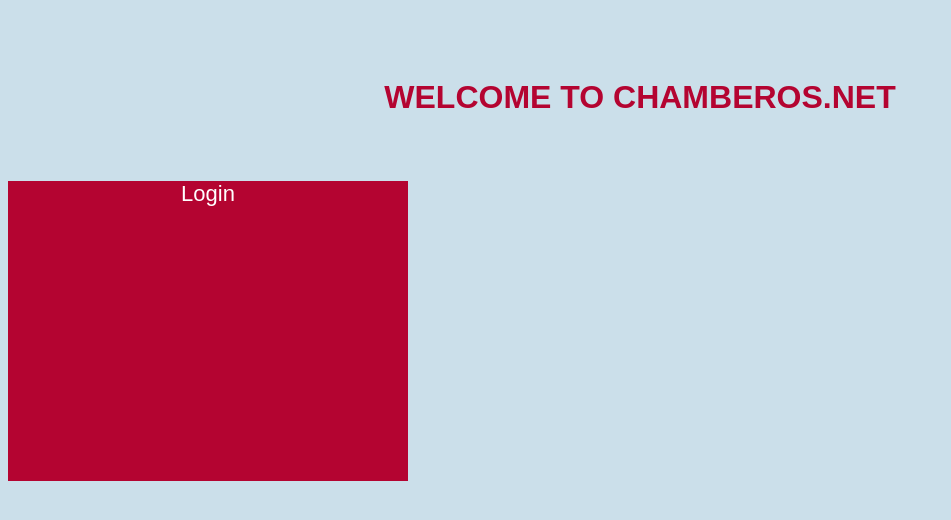
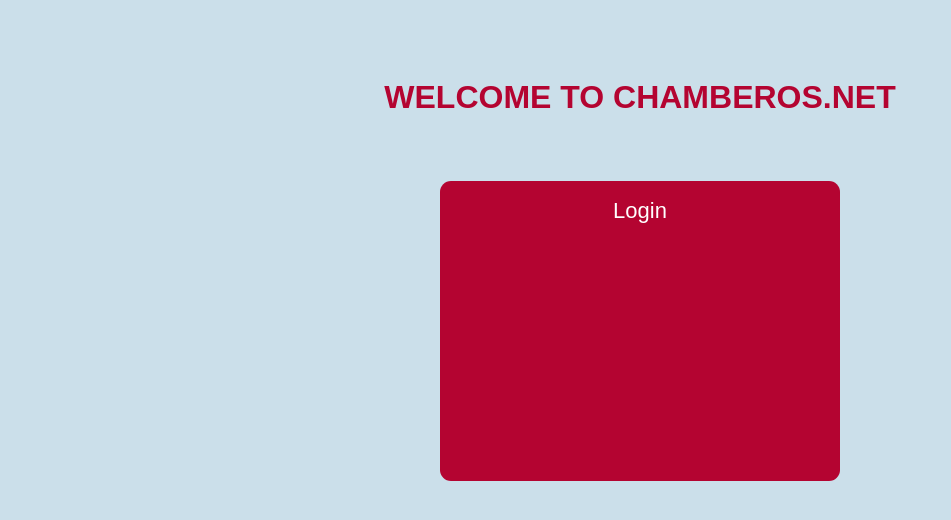
Before and after one commit to Pablo251/UTN2015_Diseno_Web, a plain HTML site: page First Proyect_Chamberos.net_WebCase/index.html in a window 1280 px wide. Shown: the whole page, without its empty margins (0-951 px from the left). Drawn offline with Linux system fonts and the light colour scheme.

Commit message:
css 2
Overwrite form tag... ready

```diff
--- a/First Proyect_Chamberos.net_WebCase/css/template.css
+++ b/First Proyect_Chamberos.net_WebCase/css/template.css
@@ -9,12 +9,13 @@
 	width: 400px;
 	height: 300px;
 	color: white;
-	font-family: Arial;
+	font-family: Arial, Helvetica, sans-serif;
 	font-size: 22px;
 	text-align: center;
-	border: 11px;
-	border-radius: 0;
+	line-height: 60px;
+	border-radius: 11px;
 }
+
 .lead{
 	font-family: Arial, Helvetica, sans-serif;
 	font-size: 32px;
--- a/First Proyect_Chamberos.net_WebCase/index.html
+++ b/First Proyect_Chamberos.net_WebCase/index.html
@@ -15,11 +15,11 @@
 		</pre>
 	</header>
 	<section><!-- Contendrá el form del logueo -->
-		<!-- <center> -->
+		<center>
 			<form>
 				<label>Login</label>
 			</form>
-		<!-- </center> -->
+		</center>
 	</section>
 	<footer>
 	</footer>
```
